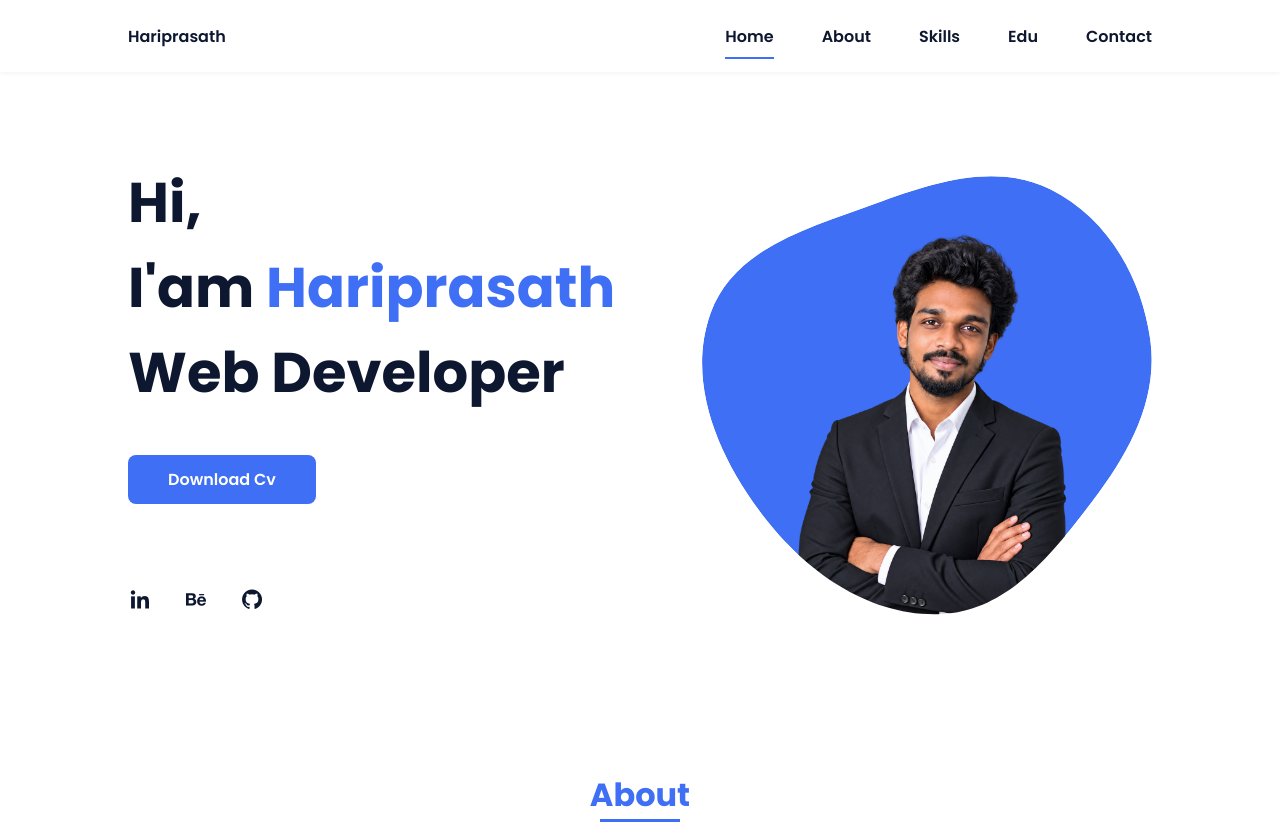
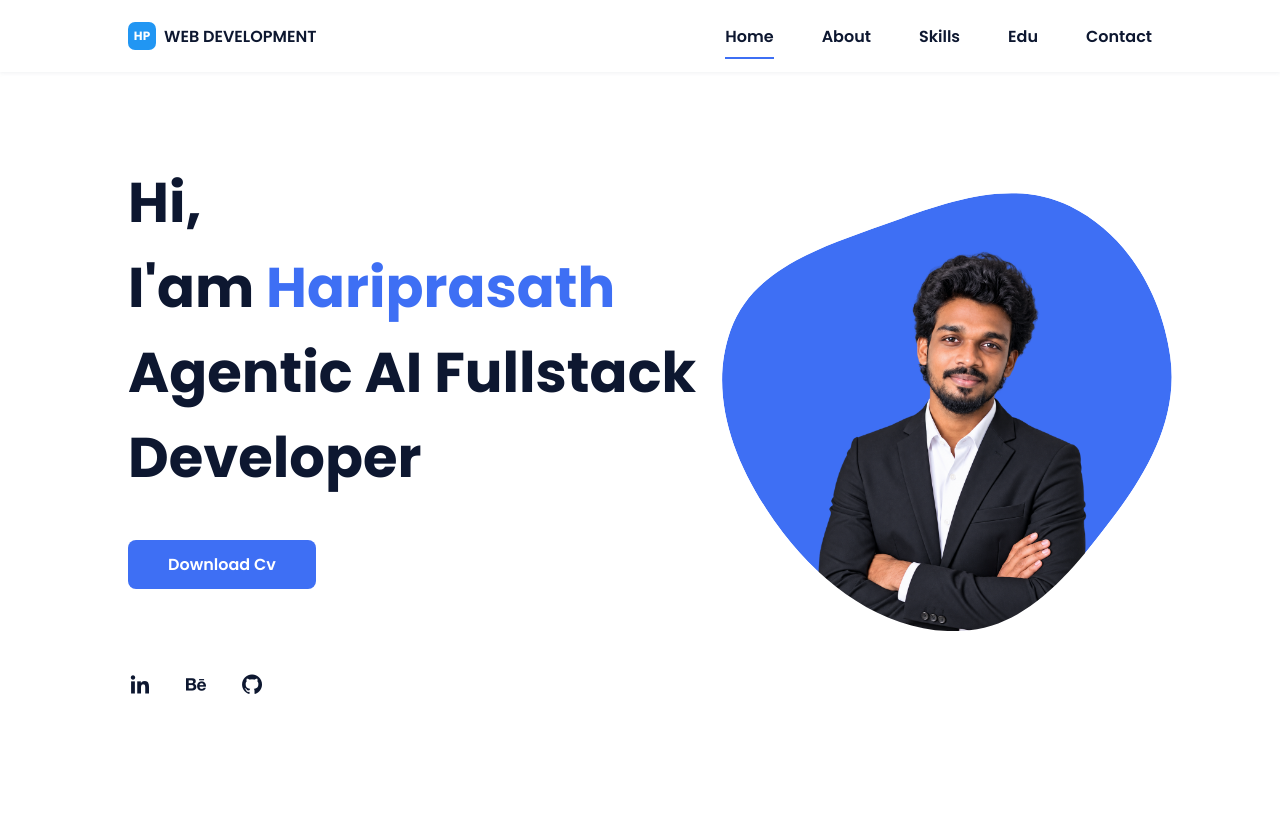
Before and after one commit to hariprasathp21/Personal-Podfolio150826, a plain HTML site: page index.html in a window 1280 px wide. Shown: the top 822 px of the page. Drawn offline with nearby package versions, Linux system fonts and the light colour scheme.

Commit message:
Imageschanged

```diff
--- a/index.html
+++ b/index.html
@@ -16,7 +16,10 @@
         <header class="l-header">
             <nav class="nav bd-grid">
                 <div>
-                    <a href="#" class="nav__logo">Hariprasath</a>
+                    <a href="#" class="nav__logo">
+    <span class="logo-mark">HP</span>
+    <span>WEB DEVELOPMENT</span>
+</a>
                 </div>
 
                 <div class="nav__menu" id="nav-menu">
@@ -39,7 +42,7 @@
             <!--===== HOME =====-->
             <section class="home bd-grid" id="home">
                 <div class="home__data">
-                    <h1 class="home__title">Hi,<br>I'am <span class="home__title-color">Hariprasath</span><br>Web Developer</h1>
+                    <h1 class="home__title">Hi,<br>I'am <span class="home__title-color">Hariprasath</span><br>Agentic AI Fullstack <br> Developer</h1>
 
                     <a href="Sourceimages/Cv.pdf" download="Hariprasath_CV.pdf" class="button">Download Cv</a>
 
@@ -129,7 +132,7 @@ punctuality and responsibility.</p>
                         <div class="skills__data">
                             <div class="skills__names">
                                 <i class='bx bxs-paint skills__icon'></i>
-                                <span class="skills__name">UX/UI</span>
+                                <span class="skills__name">Front End Development</span>
                             </div>
                             <div class="skills__bar skills__ux">
 
@@ -152,12 +155,12 @@ punctuality and responsibility.</p>
 
                 <div class="work__container bd-grid">
                     <a href="" class="work__img">
-                        <img src="Sourceimages/Bsc.jpeg" alt="">
+                        <img src="Sourceimages/bs.png" alt="">
                     </a>
                     <a href="" class="work__img">
-                        <img src="Sourceimages/ece.jpeg" alt="">
+                        <img src="Sourceimages/dip.png" alt="">
                     </a>
-                    <a href="" class="work__img"><img src="Sourceimages/sslc.jpeg" alt="">
+                    <a href="" class="work__img"><img src="Sourceimages/sslc.png" alt="">
                     </a>
 
                 </div>
@@ -208,7 +211,7 @@ punctuality and responsibility.</p>
             <p class="footer__title">Hariprasath</p>
             <div class="footer__social">
                 <a href="#" class="footer__icon"><i class='bx bxl-facebook' ></i></a>
-                <a href="#" class="footer__icon"><i class='bx bxl-instagram' ></i></a>
+                <a href="https://www.instagram.com/hariprasath.x?stkn=NnZ5YXJqZTRjbHBp" class="footer__icon"><i class='bx bxl-instagram' ></i></a>
                 <a href="#" class="footer__icon"><i class='bx bxl-twitter' ></i></a>
             </div>
             <p class="footer__copy">&#169; Hariprasath P. All rigths reserved</p>
--- a/styles.css
+++ b/styles.css
@@ -162,6 +162,25 @@ img {
   cursor: pointer;
 }
 
+.nav__logo {
+    display: flex;
+    align-items: center;
+    gap: 8px;
+}
+
+.logo-mark {
+    width: 28px;
+    height: 28px;
+    background-color: #2196f3;
+    color: #fff;
+    display: flex;
+    align-items: center;
+    justify-content: center;
+    border-radius: 7px;
+    font-size: 12px;
+    font-weight: 700;
+}
+
 /*Active menu*/
 .active-link::after {
   position: absolute;
@@ -209,9 +228,10 @@ img {
 }
 .home__img {
   position: absolute;
-  right: 0;
+  right: -20px;
+  margin-bottom: 60px;
   bottom: 0;
-  width: 260px;
+  width: 250px;
 }
 .home__blob {
   fill: var(--first-color);
@@ -366,6 +386,7 @@ img {
   font-size: var(--smaller-font-size);
 }
 
+
 /* ===== MEDIA QUERIES=====*/
 @media screen and (max-width: 320px) {
   .home {
@@ -373,6 +394,7 @@ img {
   }
   .home__img {
     width: 200px;
+    left: auto;
   }
 }
 @media screen and (min-width: 576px) {
@@ -392,6 +414,7 @@ img {
   .home__img {
     width: 300px;
     bottom: 25%;
+    left: auto;
   }
   .about__container {
     grid-template-columns: repeat(2, 1fr);
@@ -454,6 +477,7 @@ img {
   .home__img {
     width: 400px;
     bottom: 10%;
+    left: auto;
   }
   .about__container {
     padding-top: 2rem;
@@ -482,5 +506,6 @@ img {
   }
   .home__img {
     width: 450px;
+    left: auto;
   }
 }
```
Also changed, not shown: Sourceimages/Bsc.jpeg (deleted), Sourceimages/Skillssection.png, Sourceimages/ece.jpeg (deleted), 4 other files.
